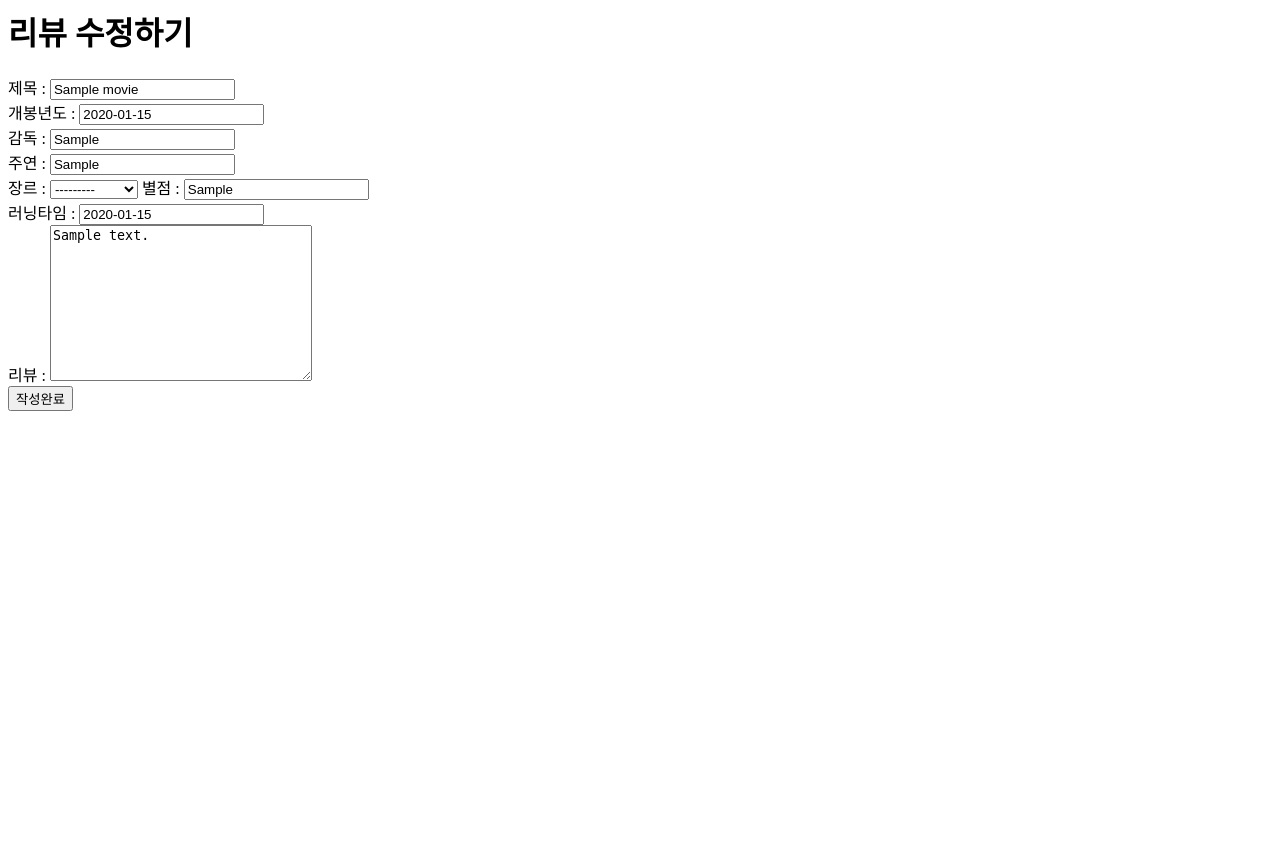
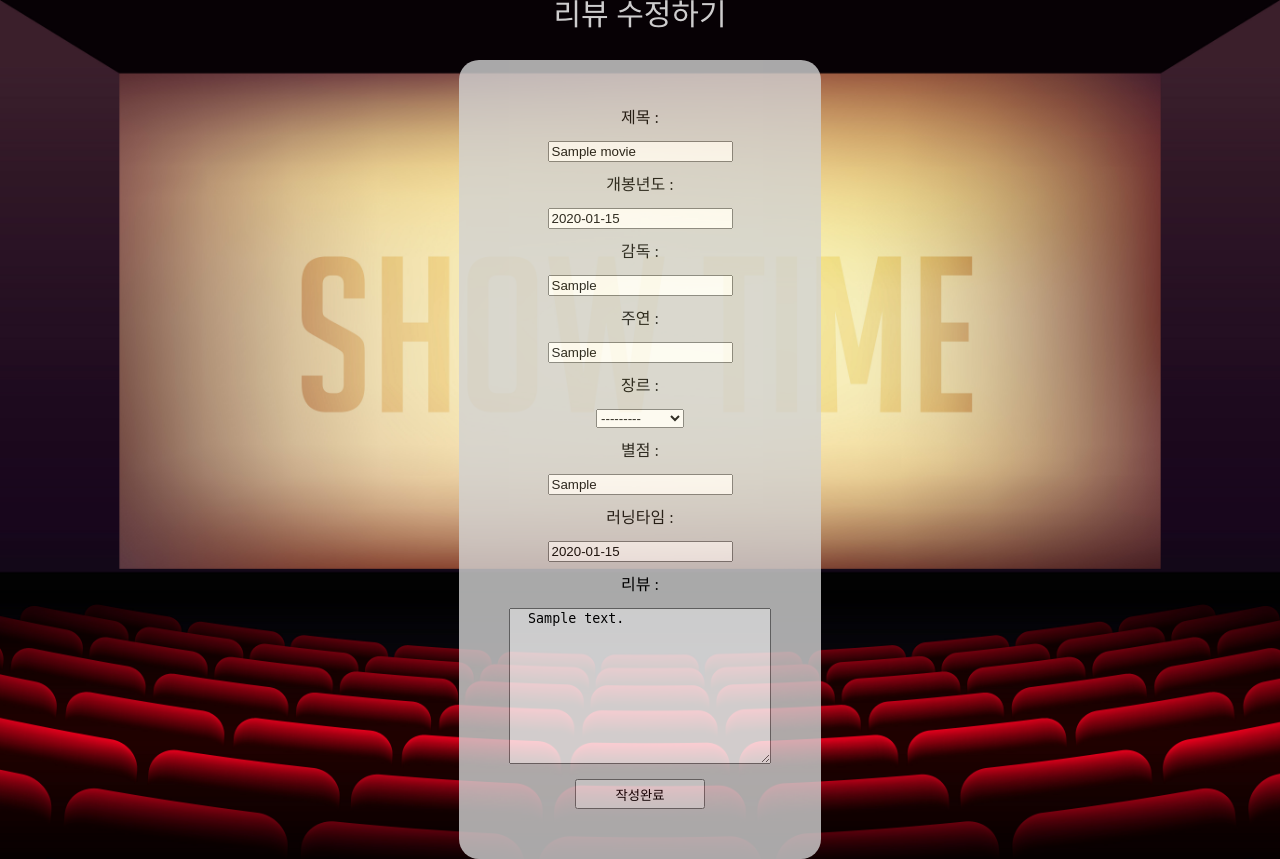
Before and after one commit to Pirogramming-20/OhGiTaek, a Django app: page /movies/1/update/ in a window 1280 px wide. Before the commit the page ends 411 px from the top, so only its background shows below. Run offline with Django 5.2, Linux system fonts and the light colour scheme; tables that the repository leaves empty hold one stand-in row (values such as "Sample post").

Commit message:
CSS꾸미기.....

```diff
--- /dev/null
+++ b/myMovieReviews/movies/static/css/read.css
@@ -0,0 +1,42 @@
+h1 {
+  font-size: 30px;
+
+  color: white;
+}
+.create {
+  display: flex;
+  flex-direction: row-reverse;
+  width: 60vw;
+}
+.create > a {
+  font-size: 25px;
+}
+
+body {
+  display: flex;
+  flex-direction: column;
+  background-image: url("../image/ex2.jpg");
+  background-size: cover;
+  gap: 30px;
+  align-items: center;
+  opacity: 0.8;
+  min-height: 100vh;
+  justify-content: center;
+}
+
+.movie_list {
+  display: flex;
+  flex-direction: column;
+  gap: 15px;
+  align-items: center;
+  padding: 50px;
+  background-color: lightgray;
+  border-radius: 20px;
+}
+.movie_list > p > a {
+  font-size: 20px;
+}
+.btn {
+  width: 130px;
+  height: 30px;
+}
--- /dev/null
+++ b/myMovieReviews/movies/static/css/reset.css
@@ -0,0 +1,129 @@
+/* http://meyerweb.com/eric/tools/css/reset/
+   v2.0 | 20110126
+   License: none (public domain)
+*/
+
+html,
+body,
+div,
+span,
+applet,
+object,
+iframe,
+h1,
+h2,
+h3,
+h4,
+h5,
+h6,
+p,
+blockquote,
+pre,
+a,
+abbr,
+acronym,
+address,
+big,
+cite,
+code,
+del,
+dfn,
+em,
+img,
+ins,
+kbd,
+q,
+s,
+samp,
+small,
+strike,
+strong,
+sub,
+sup,
+tt,
+var,
+b,
+u,
+i,
+center,
+dl,
+dt,
+dd,
+ol,
+ul,
+li,
+fieldset,
+form,
+label,
+legend,
+table,
+caption,
+tbody,
+tfoot,
+thead,
+tr,
+th,
+td,
+article,
+aside,
+canvas,
+details,
+embed,
+figure,
+figcaption,
+footer,
+header,
+hgroup,
+menu,
+nav,
+output,
+ruby,
+section,
+summary,
+time,
+mark,
+audio,
+video {
+  margin: 0;
+  padding: 0;
+  border: 0;
+  font-size: 100%;
+  font: inherit;
+  vertical-align: baseline;
+}
+/* HTML5 display-role reset for older browsers */
+article,
+aside,
+details,
+figcaption,
+figure,
+footer,
+header,
+hgroup,
+menu,
+nav,
+section {
+  display: block;
+}
+body {
+  line-height: 1;
+}
+ol,
+ul {
+  list-style: none;
+}
+blockquote,
+q {
+  quotes: none;
+}
+blockquote:before,
+blockquote:after,
+q:before,
+q:after {
+  content: "";
+  content: none;
+}
+table {
+  border-collapse: collapse;
+  border-spacing: 0;
+}
--- a/myMovieReviews/movies/templates/movies_update.html
+++ b/myMovieReviews/movies/templates/movies_update.html
@@ -1,22 +1,37 @@
+{% load static %}
+<!DOCTYPE html>
+<html lang="ko">
+  <head>
+    <meta charset="UTF-8" />
+    <meta name="viewport" content="width=device-width, initial-scale=1.0" />
+    <title>my Movie Reviews</title>
+    <link rel="stylesheet" href="{% static 'css/reset.css' %}" />
+    <link rel="stylesheet" href="{% static 'css/read.css' %}" />
+  </head>
+  <body>
     <h1>리뷰 수정하기</h1>
-
-<form action="/movies/{{movie.id}}/update/" method="post">
+    <form
+      action="/movies/{{movie.id}}/update/"
+      method="post"
+      class="movie_list"
+    >
       {% csrf_token %}
       <span>제목 : </span
-  ><input name="title" placeholder="제목" value="{{movie.title}}" /> <br />
+      ><input name="title" placeholder="제목" value="{{movie.title}}" />
       <span>개봉년도 : </span
       ><input
         name="release_time"
         placeholder="개봉년도"
         value="{{movie.release_time}}"
       />
-  <br />
+
       <span>감독 : </span
       ><input name="director" placeholder="감독" value="{{movie.director}}" />
-  <br />
+
       <span>주연 : </span
-  ><input name="actor" placeholder="주연" value="{{movie.actor}}" /> <br />
-  <span>장르 : <select name="genre" required="" id="id_genre">
+      ><input name="actor" placeholder="주연" value="{{movie.actor}}" />
+      <span>장르 :</span>
+      <select name="genre" required="" id="id_genre">
         <option value="" selected="">---------</option>
         <option value="스릴러 영화">스릴러 영화</option>
         <option value="로맨스 영화">로맨스 영화</option>
@@ -26,15 +41,17 @@
         <option value="공포 영화">공포 영화</option>
         <option value="전쟁 영화">전쟁 영화</option>
       </select>
-  <span>별점 : </span
-  ><input name="star" placeholder="별점" value="{{movie.star}}" /> <br />
-  <span>러닝타임 : </span
-  ><input name="time" placeholder="러닝타임" value="{{movie.time}}" /> <br />
-  <span>리뷰 : </span
-  ><textarea name="content" cols="30" rows="10" placeholder="리뷰">
+      <div>별점 :</div>
+      <input name="star" placeholder="별점" value="{{movie.star}}" />
+      <div>러닝타임 :</div>
+      <input name="time" placeholder="러닝타임" value="{{movie.time}}" />
+      <div>리뷰 :</div>
+      <textarea name="content" cols="30" rows="10" placeholder="리뷰">
   {{movie.content}}</textarea
       >
       <div>
-    <input type="submit" value="작성완료" />
+        <input type="submit" value="작성완료" class="btn" />
       </div>
     </form>
+  </body>
+</html>
```
Also changed, not shown: myMovieReviews/movies/static/css/list.css (added, +41 -0 lines), myMovieReviews/movies/templates/movies_create.html (+31 -24 lines), myMovieReviews/movies/templates/movies_list.html (+25 -9 lines), myMovieReviews/movies/templates/movies_read.html (+16 -4 lines), myMovieReviews/movies/static/image/ex2.jpg (added). Lines whose indentation alone changed are shown as unchanged.
